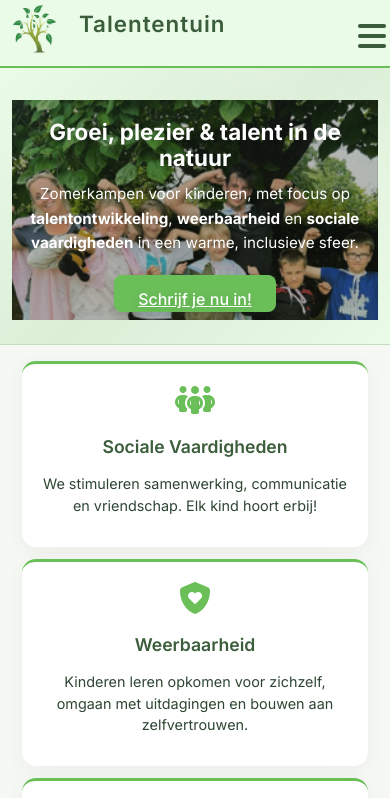
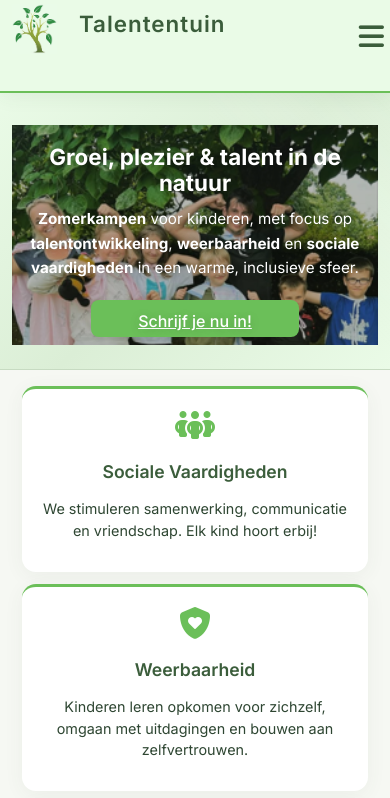
Before and after one commit to antonyklipper/Talententuin, a plain HTML site: page index.html in a window 390 px wide. Shown: the top 798 px of the page. Drawn offline with Linux system fonts and the light colour scheme.

Commit message:
Second commit

```diff
--- a/index.html
+++ b/index.html
@@ -36,7 +36,7 @@
         <img src="foto1.PNG" alt="Sfeerbeeld Talententuin">
         <div class="hero-overlay">
           <h2>Groei, plezier & talent in de natuur</h2>
-          <p>Zomerkampen voor kinderen, met focus op <strong>talentontwikkeling</strong>, <strong>weerbaarheid</strong> en <strong>sociale vaardigheden</strong> in een warme, inclusieve sfeer.</p>
+          <p><strong>Zomerkampen</strong> voor kinderen, met focus op <strong>talentontwikkeling</strong>, <strong>weerbaarheid</strong> en <strong>sociale vaardigheden</strong> in een warme, inclusieve sfeer.</p>
           <a href="inschrijven.html" class="cta-btn big">Schrijf je nu in!</a>
         </div>
       </div>
--- a/style.css
+++ b/style.css
@@ -63,13 +63,15 @@ footer {
 /* Navigatie en header */
 .impact-header {
   background: #eafbe7;
-  padding: 0 0 10px 0;
+  padding: 0 0 35px 0;
   text-align: center;
   border-bottom: 2px solid #6bbf59;
   max-width: 100vw;
   box-sizing: border-box;
   padding-left: 40px;
   box-shadow: 0 2px 20px rgba(60, 80, 60, 0.08);
+  position: relative;
+  z-index: 1003;
 }
 .impact-header h1 {
   margin: 0 0 10px 0;
@@ -131,6 +133,10 @@ footer {
   margin-top: 18px;
   margin-bottom: 8px;
   border-radius: 8px;
+  text-align: center;
+  line-height: 1.2;
+  vertical-align: middle;
+  white-space: nowrap;
 }
 .cta-btn:hover, .cta-btn.big:hover {
   background: #388e3c !important;
@@ -458,14 +464,23 @@ footer {
   font-size: 2em;
   color: #3b5d3b;
   position: absolute;
-  right: 18px;
-  top: 18px;
+  right: 20px;
+  top: 20px;
   z-index: 1002;
   cursor: pointer;
+  transition: all 0.3s ease;
+}
+.menu-toggle:hover {
+  color: #6bbf59;
+  transform: scale(1.1);
 }
 @media (max-width: 900px) {
   .menu-toggle {
     display: block;
+    right: 20px;
+    top: 20px;
+    font-size: 1.8em;
+    z-index: 1004;
   }
   .impact-nav {
     position: fixed;
@@ -475,21 +490,22 @@ footer {
     max-width: 320px;
     height: 100vh;
     background: #eafbe7;
-    box-shadow: -2px 0 16px rgba(60,80,60,0.10);
+    box-shadow: -4px 0 20px rgba(60,80,60,0.15);
     flex-direction: column;
     align-items: flex-start;
     gap: 0;
     padding: 60px 0 0 0;
     margin: 0;
-    z-index: 1001;
-    transition: right 0.3s cubic-bezier(.4,2,.6,1);
+    z-index: 1002;
+    transition: right 0.3s cubic-bezier(0.4, 0, 0.2, 1);
+    backdrop-filter: blur(10px);
   }
   .impact-nav.open {
     right: 0;
   }
   .impact-nav li {
     width: 100%;
-    border-bottom: 1px solid #c7dbc2;
+    border-bottom: 1px solid rgba(199, 219, 194, 0.3);
   }
   .impact-nav a {
     display: block;
@@ -497,10 +513,18 @@ footer {
     padding: 18px 28px;
     font-size: 1.15em;
     border-radius: 0;
+    transition: all 0.3s ease;
+    position: relative;
+  }
+  .impact-nav a:hover {
+    background: rgba(107, 191, 89, 0.1);
+    color: #3b5d3b;
+    transform: translateX(8px);
   }
   .impact-header {
     position: relative;
     min-height: 60px;
+    z-index: 1003;
   }
   body.menu-open {
     overflow: hidden;
@@ -509,9 +533,10 @@ footer {
     display: block;
     position: fixed;
     top: 0; left: 0; right: 0; bottom: 0;
-    background: rgba(60,80,60,0.13);
-    z-index: 1000;
+    background: rgba(60,80,60,0.2);
+    z-index: 1001;
     animation: fadein 0.2s;
+    backdrop-filter: blur(2px);
   }
 }
 @keyframes fadein {
@@ -596,6 +621,8 @@ footer {
 @media (max-width: 900px) {
   .impact-header {
     padding-left: 16px;
+    z-index: 1003;
+    padding-bottom: 40px;
   }
   .logo-title {
     padding-left: 16px;
@@ -641,11 +668,15 @@ footer {
     margin-bottom: 12px;
     padding: 14px 28px;
     font-size: 1.1em;
+    text-align: center;
+    line-height: 1.2;
+    white-space: nowrap;
   }
 }
 @media (max-width: 600px) {
   .impact-header {
     padding-left: 6px;
+    padding-bottom: 35px;
   }
   .logo-title {
     padding-left: 6px;
@@ -718,6 +749,10 @@ footer {
     margin-bottom: 8px;
     padding: 12px 24px;
     font-size: 1em;
+    text-align: center;
+    line-height: 1.2;
+    white-space: nowrap;
+    min-width: 160px;
   }
 }
 @media (max-width: 900px) {
```
Also changed, not shown: contact.html (+3 -0 lines), inschrijven.html (+3 -0 lines).
